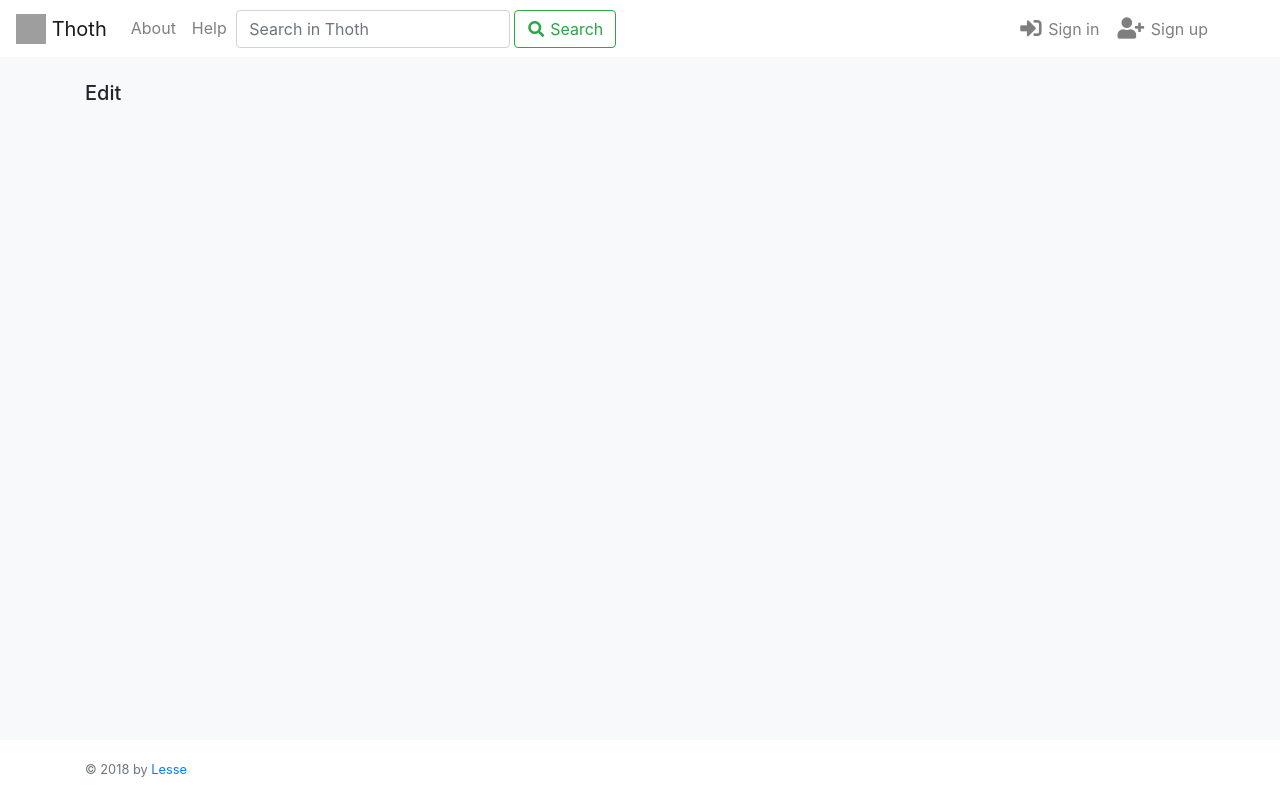
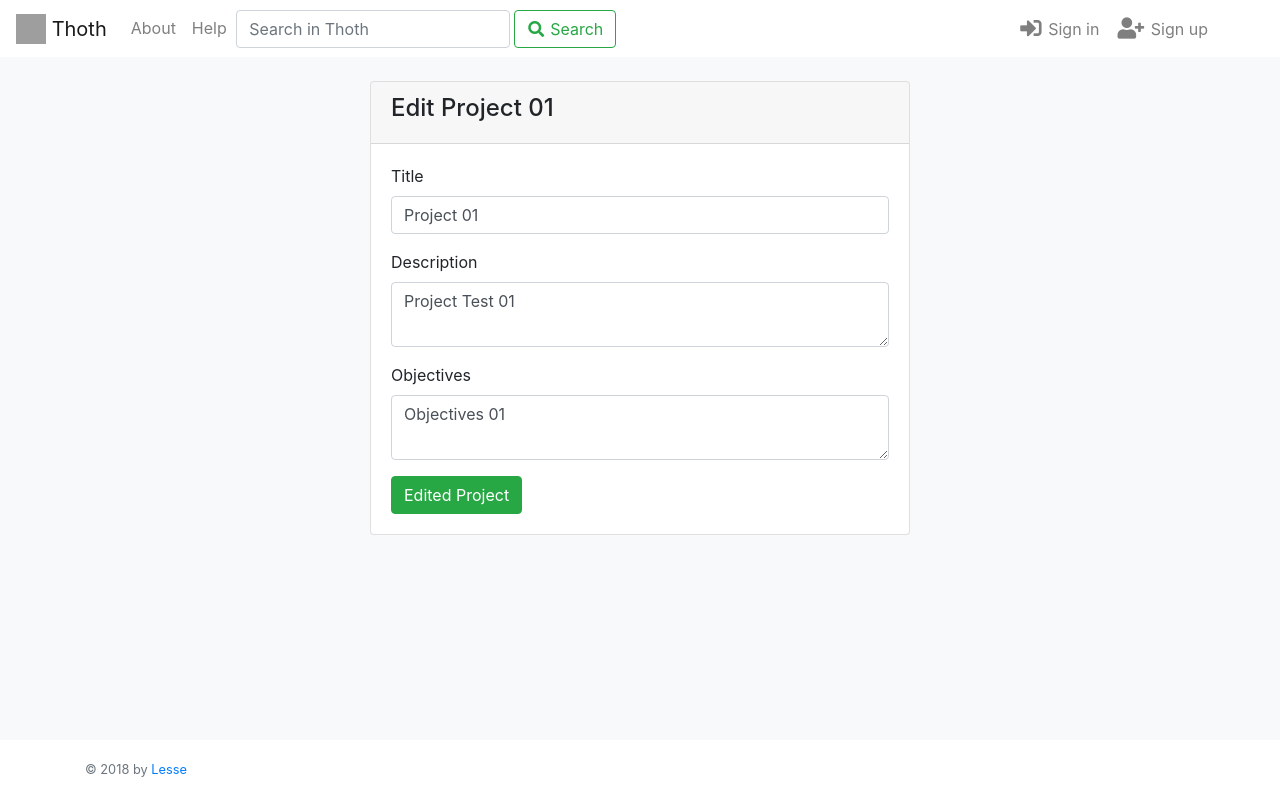
Before and after one commit to ProjetoESE/Thoth, a CodeIgniter app: page /Thoth/index.php/project_controller/edit/1 in a window 1280 px wide. Run offline with CodeIgniter, Linux system fonts and the light colour scheme; data comes from the database, SQL or seed files in the repository; data that the repository does not hold is empty; some libraries are stand-ins or nearby versions; grey boxes are pictures that could not be loaded.

Commit message:
Edited Project

```diff
--- a/application/controllers/Project_Controller.php
+++ b/application/controllers/Project_Controller.php
@@ -27,7 +27,8 @@ class Project_Controller extends CI_Controller
 
 	public function edit($id)
 	{
-		$data['project'] = $id;
+		$this->load->model("Project_Model");
+		$data['project'] = $this->Project_Model->get_project($id);
 		load_templates('pages/project/project_edit', $data);
 	}
 
@@ -906,4 +907,24 @@ class Project_Controller extends CI_Controller
 		}
 	}
 
+	public function edited_project()
+	{
+		try {
+			$title = $this->input->post('title');
+			$id_project = $this->input->post('id_project');
+			$description = $this->input->post('description');
+			$objectives = $this->input->post('objectives');
+			$this->load->model("Project_Model");
+
+			$this->Project_Model->edit_project($title, $description, $objectives, $id_project);
+
+			$activity = $this->session->name . " edited project " . $id_project;
+			$this->insert_log($activity, 1);
+
+		} catch (Exception $e) {
+			$this->session->set_flashdata('error', $e->getMessage());
+			redirect(base_url());
+		}
+	}
+
 }
--- a/application/models/Project_Model.php
+++ b/application/models/Project_Model.php
@@ -1065,4 +1065,15 @@ class Project_Model extends CI_Model
 		}
 		return $levels;
 	}
+
+	public function edit_project($title, $description, $objectives, $id_project)
+	{
+		$data = array(
+			'title' => $title,
+			'description' => $description,
+			'objectives' => $objectives
+		);
+		$this->db->where('id_project', $id_project);
+		$this->db->update('project', $data);
+	}
 }
--- a/application/views/pages/project/project_edit.php
+++ b/application/views/pages/project/project_edit.php
@@ -1 +1,29 @@
-<h5>Edit</h5>
+<input type="hidden" id="id_project" value="<?= $project->get_id(); ?>">
+<div class="row justify-content-md-center">
+	<div class="col-md-6">
+		<div class="card">
+			<div class="card-header">
+				<h4 id="title_project">Edit <?= $project->get_title() ?></h4>
+			</div>
+			<div class="card-body">
+				<div class="form-group">
+					<label for="edit_title">Title</label>
+					<input type="text" name="edit_title" class="form-control" id="edit_title" placeholder="Enter title"
+						   value="<?= $project->get_title() ?>">
+				</div>
+				<div class="form-group">
+					<label for="description">Description</label>
+					<textarea name="edit_description" class="form-control min-height" id="edit_description"
+							  placeholder="Description"
+					><?= $project->get_description() ?></textarea>
+				</div>
+				<div class="form-group">
+					<label for="edit_objectives">Objectives</label>
+					<textarea name="edit_objectives" class="form-control min-height" id="edit_objectives" placeholder="Objectives"
+					><?= $project->get_objectives() ?></textarea>
+				</div>
+				<button type="submit" class="btn btn-success" onclick="edit_project();">Edited Project</button>
+			</div>
+		</div>
+	</div>
+</div>
--- a/assets/js/functions.js
+++ b/assets/js/functions.js
@@ -1644,3 +1644,67 @@ function validate_add_research(email, level) {
 	}
 	return true;
 }
+
+function edit_project() {
+	let id_project = $("#id_project").val();
+	let objectives = $("#edit_objectives").val();
+	let description = $("#edit_description").val();
+	let title = $("#edit_title").val();
+
+	console.log(objectives);
+	console.log(description);
+	console.log(title);
+
+	if (!validate_edit_project(objectives, description, title)) {
+		return false;
+	}
+
+	$.ajax({
+		type: "POST",
+		url: base_url + 'project_controller/edited_project/',
+		data: {
+			id_project: id_project,
+			objectives: objectives,
+			description: description,
+			title: title
+		},
+		success: function () {
+			$("#title_project").text('Edit ' + title);
+			Swal({
+				title: 'Success',
+				text: "The project was edited",
+				type: 'success',
+				showCancelButton: false,
+				confirmButtonText: 'Ok'
+			});
+		}
+	});
+}
+
+function validate_edit_project(objectives, description, title) {
+	if (!title) {
+		swal({
+			type: 'warning',
+			title: 'Warning',
+			text: 'The title can not be empty!'
+		});
+		return false;
+	}
+	if (!description) {
+		swal({
+			type: 'warning',
+			title: 'Warning',
+			text: 'The description can not be empty!'
+		});
+		return false;
+	}
+	if (!objectives) {
+		swal({
+			type: 'warning',
+			title: 'Warning',
+			text: 'The objectives can not be empty!'
+		});
+		return false;
+	}
+	return true;
+}
```
Also changed, not shown: application/views/pages/project/project_add_research.php (+11 -9 lines).
